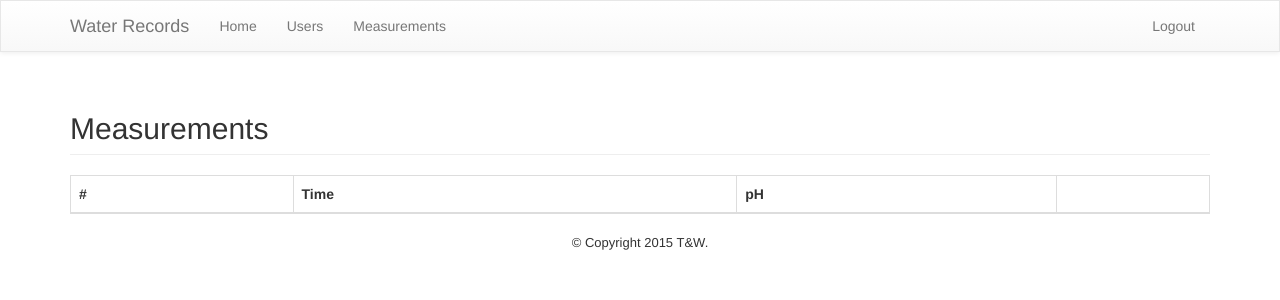
After one commit to wprager/clearwater, a Flask app: page /measurements in a window 1280 px wide. The commit adds this page. Shown: the top 300 px of the page. Run offline with Flask 2, Linux system fonts and the light colour scheme; lists and menus that the app fills with data are empty; some libraries are stand-ins or nearby versions.

Commit message:
added a bunch of front end support

```diff
--- a/clearwater/controllers.py
+++ b/clearwater/controllers.py
@@ -36,17 +36,29 @@ def logout():
 		del session['user']
 	return redirect(url_for('index'))
 
-@app.route('/user', methods=['GET', 'POST', 'DELETE'])
+@app.route('/users', methods=['GET', 'POST', 'DELETE'])
 def manageUsers():
 	if request.method == 'GET':
-		#TODO: show list of users
-		pass
+		users = s.query(User).all()
+		return render_template('users.html', users=users)
 	elif request.method == 'POST':
-		#TODO: store user in db
-		pass
+		u = str(request.form['username'])
+		p = str(request.form['password'])
+		user = User(u, p)
+		s.add(user)
+		s.commit()
 	else:
 		#TODO: frontend - warn user first
 		query = s.query(User).filter(User.username.in_([session['username']]))
-		result = query.first()
-		s.delete(result)
+		user = query.first()
+		s.delete(user)
 		s.commit()
+
+@app.route('/measurements', methods=['GET', 'POST', 'DELETE'])
+def manageMeasurements():
+	if request.method == 'GET':
+		return render_template('measurements.html')
+	elif request.method == 'POST':
+		pass
+	else:
+		pass
--- a/clearwater/static/css/styles.css
+++ b/clearwater/static/css/styles.css
@@ -1,8 +1,14 @@
-#footer {
+.footer {
 	text-align: center;
 	font-size: small;
 }
 
-#logout {
-	float: right;
+.navbar {
+	border-radius: 0;
 }
+
+.form-signin {
+	max-width: 330px;
+	padding: 15px;
+	margin: 0 auto;
+}
--- a/clearwater/templates/base.html
+++ b/clearwater/templates/base.html
@@ -2,12 +2,16 @@
 <html>
 <head>
 	{% block head %}
+		<link rel="stylesheet" href="/static/css/bootstrap-theme.min.css">
+		<link rel="stylesheet" href="/static/css/bootstrap.min.css">
 		<link rel="stylesheet" href="/static/css/styles.css">
 		<script src="/static/js/scripts.js"></script>
-		<title>{% block title %}{% endblock %}</title>
+		<title>{% block title %}Water Records{% endblock %}</title>
+		<meta name="viewport" content="width=device-width, initial-scale=1">
 	{% endblock %}
 </head>
 <body>
+	<div class="container">
 		{% with messages = get_flashed_messages() %}
 			{% if messages %}
 				<ul class="flashes">
@@ -17,13 +21,34 @@
 				</ul>
 			{% endif %}
 		{% endwith %}
+	</div>
 
-	<div id="content">{% block content %}{% endblock %}</div>
+	<nav class="navbar navbar-default">
+		<div class="container">
+			<div class="navbar-header">
+				<a class="navbar-brand" href="/">Water Records</a>
+			</div>
+			<div id="navbar" class="collapse navbar-collapse">
+				<ul class="nav navbar-nav">
+					<li><a href="/">Home</a></li>
+					<li><a href="/users">Users</a></li>
+					<li><a href="/measurements">Measurements</a></li>
+				</ul>
+				<ul class="nav navbar-nav navbar-right">
+					<li><a href="/logout">Logout</a></li>
+				</ul>
+			</div>
+		</div>
+	</nav>
 
-	<div id="footer">
+	<div class="container" id="content">{% block content %}{% endblock %}</div>
+
+	<footer class="footer">
+		<div class="container">
 			{% block footer %}
-			&copy; Copyright 2015 T&amp;W.
+				<p>&copy; Copyright 2015 T&amp;W.</p>
 			{% endblock %}
 		</div>
+	</footer>
 </body>
 </html>
--- a/clearwater/templates/index.html
+++ b/clearwater/templates/index.html
@@ -1,12 +1,9 @@
 {% extends 'base.html' %}
 
 {% block title %}
-	Welcome
+	Water Records | Welcome
 {% endblock %}
 
 {% block content %}
 	hello world
-	<div id="logout">
-		<a href="/logout">Logout</a>
-	</div>
 {% endblock %}
--- /dev/null
+++ b/clearwater/templates/measurements.html
@@ -0,0 +1,27 @@
+{% extends 'base.html' %}
+
+{% block content %}
+	{# TODO: use datatables jquery plugin! #}
+	<h2 class="page-header">Measurements</h2>
+	<table class="table table-bordered table-striped">
+		<thead>
+			<tr>
+				<th>#</th>
+				<th>Time</th>
+				<th>pH</th>
+				<th></th>
+			</tr>
+		</thead>
+		<tbody>
+			{# TODO: support for measurements model #}
+			{% for user in users %}
+				<tr>
+					<td>{{ loop.index }}</td>
+					<td></td>
+					<td></td>
+					<td>TODO: put delete button here</td>
+				</tr>
+			{% endfor %}
+		</tbody>
+	</table>
+{% endblock %}
```
Also changed, not shown: clearwater/templates/login.html (+48 -6 lines), clearwater/templates/users.html (added, +23 -0 lines). Lines whose indentation alone changed are shown as unchanged.
